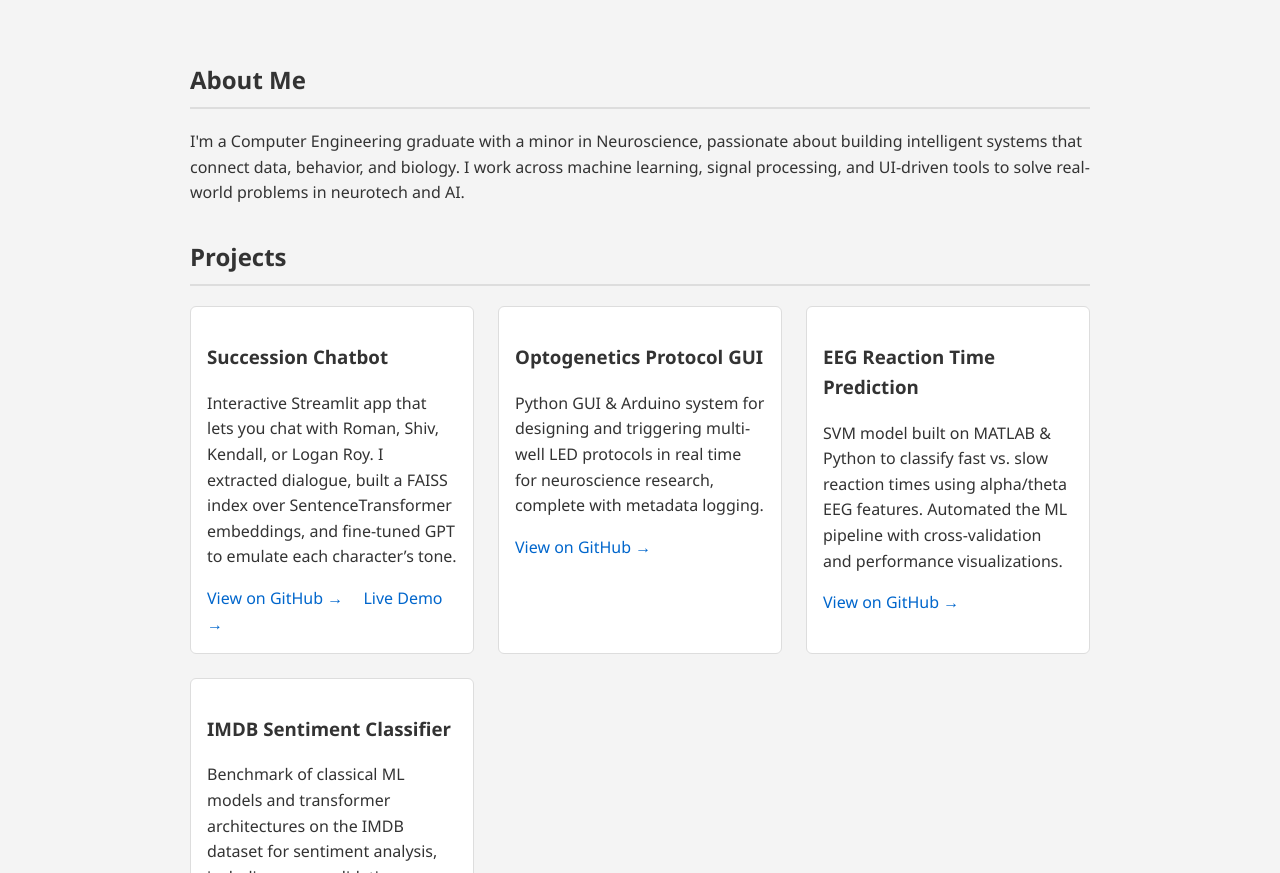
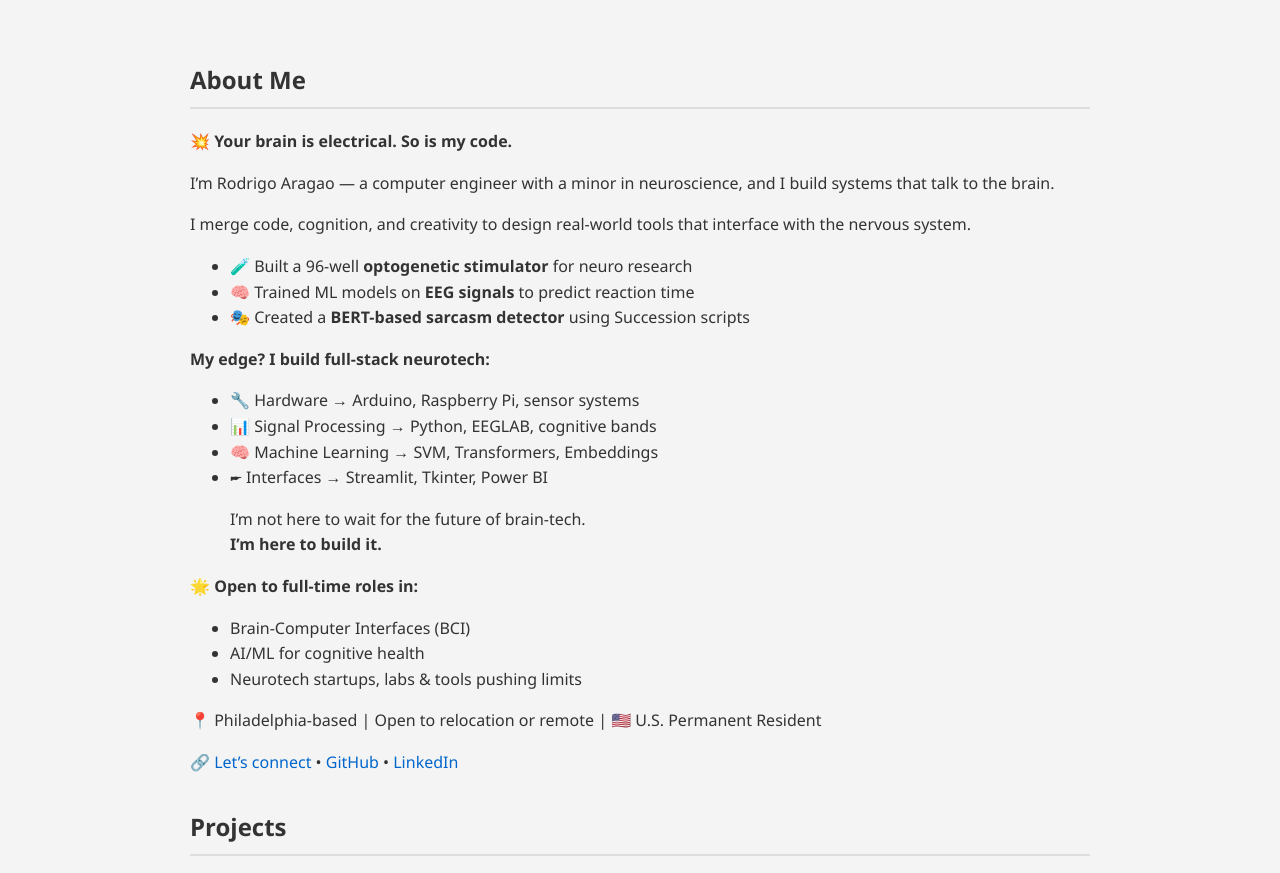
Before and after one commit to rod31/rod31.github.io, a plain HTML site: page index.html in a window 1280 px wide. Shown: the part 163-1036 px from the top of the page. Drawn offline with Linux system fonts and the light colour scheme.

Commit message:
Update index.html

```diff
--- a/index.html
+++ b/index.html
@@ -5,7 +5,6 @@
   <meta http-equiv="X-UA-Compatible" content="IE=edge" />
   <meta name="viewport" content="width=device-width, initial-scale=1.0" />
   <title>Rodrigo Aragao | Portfolio</title>
-  <!-- SEO & Social Meta -->
   <meta name="description" content="Rodrigo Aragao—Machine Learning, Neurotech & Data Science projects portfolio." />
   <meta property="og:title" content="Rodrigo Aragao | Portfolio" />
   <meta property="og:description" content="Computer Engineering grad building ML & neurotech tools. Check out my projects & résumé." />
@@ -18,24 +17,41 @@
   <header>
     <div class="container header-inner">
       <div class="brand-group">
-      <!-- 1. Add your profile pic here -->
-      <img
-        src="assets/img/DALLE_portrait.png"
-        alt="Rodrigo Aragao"
-        class="profile-pic"
-
-      />
+        <img src="assets/img/DALLE_portrait.png" alt="Rodrigo Aragao" class="profile-pic" />
         <div>
           <h1 class="site-title">Rodrigo Aragao</h1>
           <p class="tagline">Data Science & ML · Software Engineering · Neurotechnology</p>
         </div>
       </div>
-    <button id="theme-toggle" aria-label="Toggle Dark Mode">🌓</button>
+      <button id="theme-toggle" aria-label="Toggle Dark Mode">🌃</button>
     </div>
   </header>
   <main class="container">
     <h2>About Me</h2>
-    <p>I'm a Computer Engineering graduate with a minor in Neuroscience, passionate about building intelligent systems that connect data, behavior, and biology. I work across machine learning, signal processing, and UI-driven tools to solve real-world problems in neurotech and AI.</p>
+    <p><strong>💥 Your brain is electrical. So is my code.</strong></p>
+    <p>I’m Rodrigo Aragao — a computer engineer with a minor in neuroscience, and I build systems that talk to the brain.</p>
+    <p>I merge code, cognition, and creativity to design real-world tools that interface with the nervous system.</p>
+    <ul>
+      <li>🧪 Built a 96-well <strong>optogenetic stimulator</strong> for neuro research</li>
+      <li>🧠 Trained ML models on <strong>EEG signals</strong> to predict reaction time</li>
+      <li>🎭 Created a <strong>BERT-based sarcasm detector</strong> using Succession scripts</li>
+    </ul>
+    <p><strong>My edge? I build full-stack neurotech:</strong></p>
+    <ul>
+      <li>🔧 Hardware → Arduino, Raspberry Pi, sensor systems</li>
+      <li>📊 Signal Processing → Python, EEGLAB, cognitive bands</li>
+      <li>🧠 Machine Learning → SVM, Transformers, Embeddings</li>
+      <li>🖛 Interfaces → Streamlit, Tkinter, Power BI</li>
+    </ul>
+    <blockquote>I’m not here to wait for the future of brain-tech. <br><strong>I’m here to build it.</strong></blockquote>
+    <p>🌟 <strong>Open to full-time roles in:</strong></p>
+    <ul>
+      <li>Brain-Computer Interfaces (BCI)</li>
+      <li>AI/ML for cognitive health</li>
+      <li>Neurotech startups, labs & tools pushing limits</li>
+    </ul>
+    <p>📍 Philadelphia-based | Open to relocation or remote | 🇺🇸 U.S. Permanent Resident</p>
+    <p>🔗 <a href="mailto:rodrigo01.aragao@gmail.com">Let’s connect</a> • <a href="https://github.com/rod31" target="_blank">GitHub</a> • <a href="https://linkedin.com/in/rb-aragao" target="_blank">LinkedIn</a></p>
 
 <section id="projects">
   <h2>Projects</h2>
```
Lines whose indentation alone changed are shown as unchanged.
